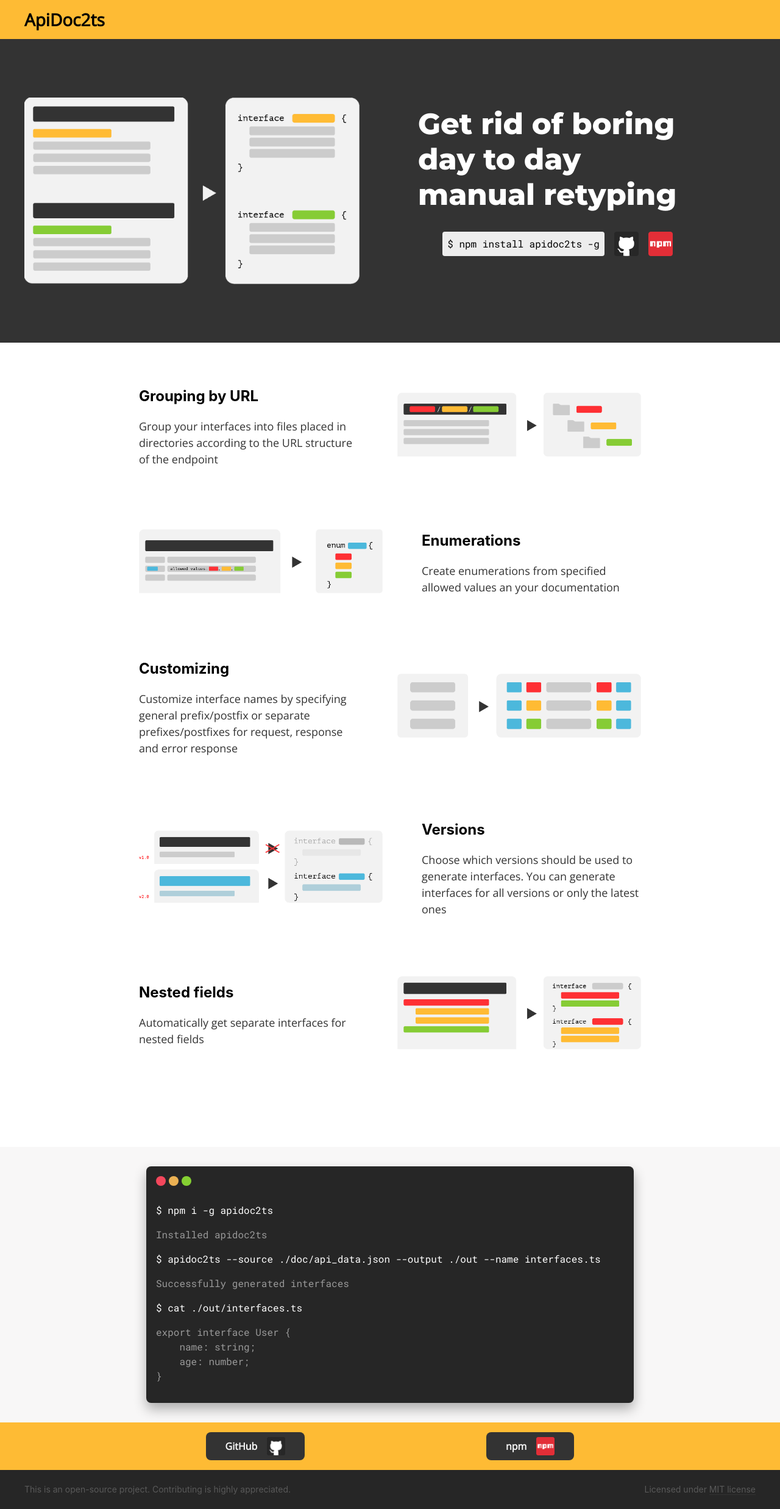
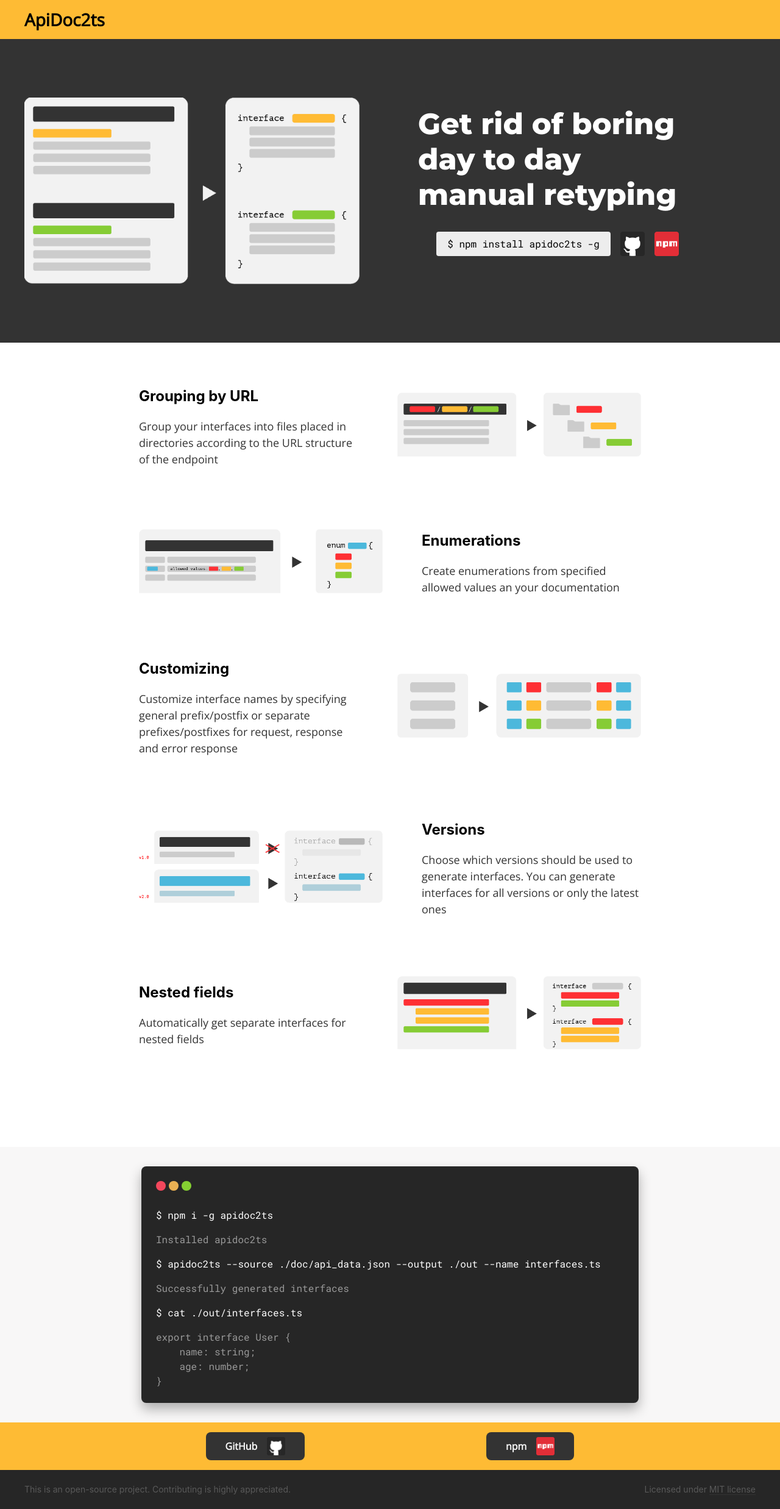
Before and after one commit to fluix/apidoc2ts, a React (Create React App) app in the folder site/: page / in a window 1280 px wide. Shown: the whole page at 61% size. Built offline with nearby package versions, Linux system fonts and the light colour scheme.

Commit message:
Add a little bit more space to quick start and terminal

```diff
--- a/site/src/components/quick-start/quick-start.scss
+++ b/site/src/components/quick-start/quick-start.scss
@@ -16,7 +16,7 @@ $quick-start-spacing: 16px;
         font-family: $font-code;
         background-color: $main;
         line-height: $quick-start-height;
-        padding: 0 8px;
+        padding: 0 18px;
         border-radius: 4px;
     }
 
--- a/site/src/components/terminal/terminal.scss
+++ b/site/src/components/terminal/terminal.scss
@@ -9,7 +9,7 @@
         max-width: 768px;
         margin: 0 auto;
         border-radius: 8px;
-        padding: 16px;
+        padding: 24px;
         background-color: $main-darkest;
         box-shadow: 0 10px 20px rgba(0, 0, 0, 0.3);
     }
@@ -18,12 +18,14 @@
         color: white;
         font-family: $font-code;
         line-height: 1.5em;
+        margin-bottom: 0;
     }
 
     &__response {
         color: hsl(0, 0%, 60%);
         font-family: $font-code;
         line-height: 1.5em;
+        margin-bottom: 0;
     }
 
     &__controls-image {
```
